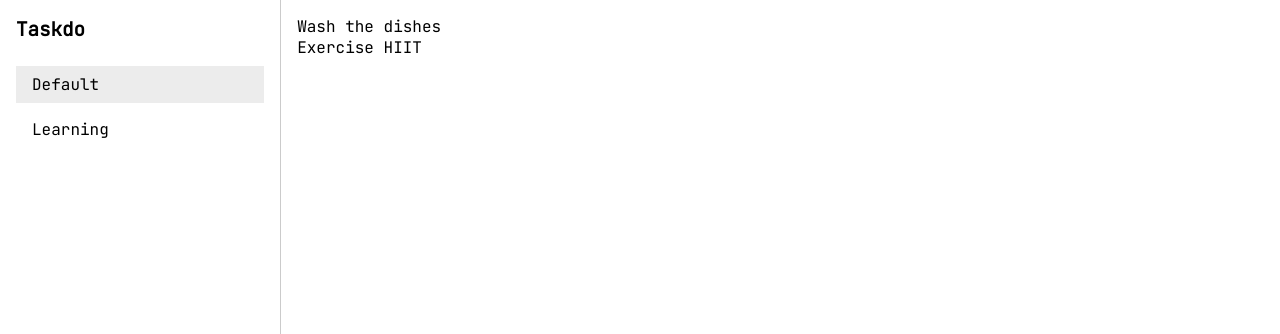
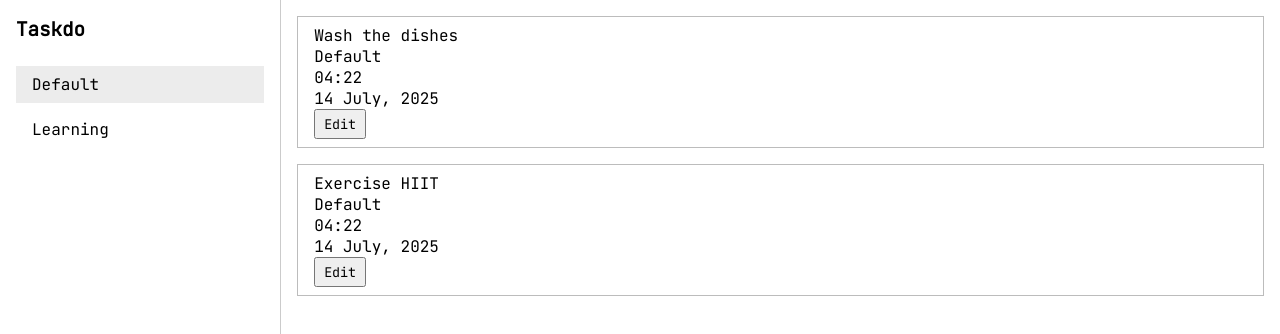
Before and after one commit to adnanyusuf85/todolist, a website built with webpack: page src/templates/template.html in a window 1280 px wide. Shown: the top 334 px of the page. Built offline with nearby package versions, Linux system fonts and the light colour scheme.

Commit message:
WIP: Architecture mod

```diff
--- a/src/components/common.module.css
+++ b/src/components/common.module.css
@@ -20,5 +20,5 @@
 }
 
 .clickable:hover{
-    color: rgb(36, 108, 171);
+    color: rgb(75, 75, 75);
 }
--- a/src/components/generateTaskList.js
+++ b/src/components/generateTaskList.js
@@ -1,6 +1,9 @@
-export default function generateTaskList(projects){
+import * as style from './taskcard.module.css';
+import getTaskCard from './taskCard.js';
 
-    if (projects.tasks.length === 0){
+export default function generateTaskList(project){
+
+    if (project.tasks.length === 0){
         let container = document.createElement("div");
         let message = document.createElement("p");
         message.innerText = "No tasks in this project";
@@ -10,12 +13,27 @@ export default function generateTaskList(projects){
     }
 
     else {
+        return getTasksDOM(project);
+    }
+
+
+
+    function getTasksDOM(project){
         let container = document.createElement("div");
-        projects.tasks.forEach(task => {
-            let taskCard = document.createElement('div');
-            taskCard.innerHTML = task.title;
-            container.appendChild(taskCard);
+        project.tasks.forEach(task => {
+            let taskCardDOM = getTaskCard(task);
+            container.appendChild(taskCardDOM);
         });
         return container;
     }
 }
+
+function getMonthInString(index){
+    let months =
+    [
+        'January', 'February', 'March', 'April',
+        'May', 'June', 'July', 'August',
+        'September', 'October', 'November', 'December'
+    ];
+    return months[index];
+}
--- a/src/components/projectsList.js
+++ b/src/components/projectsList.js
@@ -18,18 +18,12 @@ export default function createProjectsList(projects){
         let el = document.createElement('p');
         el.classList.add(style.clickable,style.project_in_list);
         el.id = 'projects_list_item_'+item.id;
-        el.addEventListener('click',test);
-        // let el = document.createElement('a');
-        // el.setAttribute("href","");
         el.setAttribute("data-id", item.id);
         el.innerHTML = item.title;
-        // para.appendChild(el);
         project_list_div.appendChild(el);
     });
 
-    function test(){
-        console.log("It happens");
-    }
+
 
     return project_list_div;
 
--- /dev/null
+++ b/src/components/taskCard.js
@@ -0,0 +1,29 @@
+import * as style from './taskcard.module.css';
+export default function getTaskCard(task){
+    let taskCard = document.createElement('div');
+    taskCard.classList.add(style.taskcard);
+    let title = document.createElement('p');
+    let project = document.createElement('p');
+    let time = document.createElement('p');
+    let dueDate = document.createElement('p');
+    let editButton = document.createElement('button');
+    editButton.classList.add(style.editbutton);
+    editButton.innerHTML = "Edit";
+
+    title.innerHTML = task.title;
+    project.innerHTML = task.project;
+    time.innerHTML = `${task.dueDate.getHours().toString().padStart(2,'0')}:${task.dueDate.getMinutes().toString().padStart(2,'0')}`;
+    dueDate.innerHTML = `${task.dueDate.getDate().toString().padStart(2,'0')} ${getMonthInString(task.dueDate.getMonth())}, ${task.dueDate.getFullYear()} `;
+    taskCard.append(title, project, time, dueDate, editButton);
+    return taskCard;
+}
+
+function getMonthInString(index){
+    let months =
+    [
+        'January', 'February', 'March', 'April',
+        'May', 'June', 'July', 'August',
+        'September', 'October', 'November', 'December'
+    ];
+    return months[index];
+}
--- /dev/null
+++ b/src/components/taskcard.module.css
@@ -0,0 +1,10 @@
+
+.taskcard{
+    border: 1px solid rgb(188, 188, 188);
+    padding: 8px 16px;
+    margin-bottom:16px;
+}
+
+.editbutton{
+    padding: 4px 8px;
+}
--- a/src/models/dataManager.js
+++ b/src/models/dataManager.js
@@ -4,8 +4,15 @@ import Task from './task.js';
 export default class DataManager{
     constructor(){
         this.projectsList = [
-            new Project('Default', "", [new Task("Wash the dishes", "Task 1"),new Task("Exercise HIIT", "Task 2")]),
-            new Project('Learning', "", [new Task("Reinforcment Learning chapter", "Task 1")]),
+            new Project('Default', "",
+                [
+                    new Task({title:"Wash the dishes", description: "Task 1", project: "Default"}),
+                    new Task({title:"Exercise HIIT", description: "Task 2", project: "Default"})
+                ]),
+            new Project('Learning', "",
+                [
+                    new Task({title: "Reinforcment Learning chapter", description: "Task 1", project: "Learning"})
+                ]),
 
         ];
     }
--- a/src/models/task.js
+++ b/src/models/task.js
@@ -1,14 +1,15 @@
 import TaskStatus from "../utilities/taskstatus.js";
 
 export default class Task{
-    constructor(title="", description="",priority="Normal", status=TaskStatus.TODO, tags=[], dueDate = new Date()){
-        this.id;
+    constructor({title="", description="",priority="Normal", status=TaskStatus.TODO, tags=[], dueDate = new Date(), project=""}){
+        this.id = crypto.randomUUID();
         this.title = title;
         this.description;
-        this.priority;
-        this.status;
+        this.priority = priority;
+        this.status = status;
         this.tags = [];
-        this.dueDate;
+        this.dueDate = dueDate;
+        this.project = project;
     }
 
 
```
